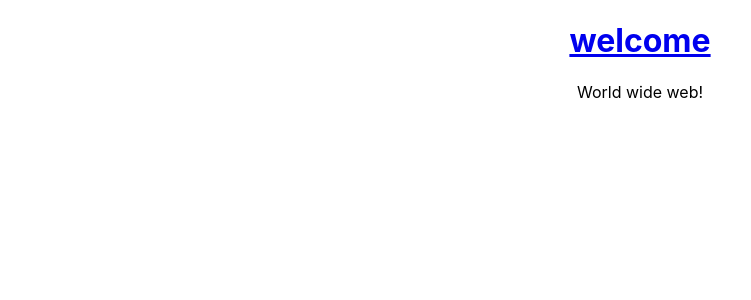
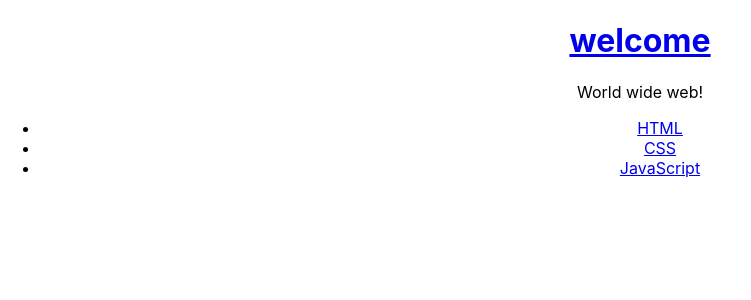
Before and after one commit to leesoeun98/function-react-project, a React (Create React App) app: page / in a window 1280 px wide. Shown: the top 300 px of the page, without its empty margins (0-751 px from the left). Built offline with nearby package versions, Linux system fonts and the light colour scheme.

Commit message:
Make Toc Components show all contents automatically

```diff
--- a/src/App.js
+++ b/src/App.js
@@ -16,6 +16,16 @@
   const subject={title: "welcome", sub: "World wide web!"}; //상단에, Subject에
   const welcome={title:"Hello React", desc:"Welcome to react world"}; //클릭시 하단에
   const [mode,setMode]=useState("read");
+  const [selected_content_id, setId]=useState(1);
+
+  const getReadContents=(contents)=>{
+    for(let i=0;i<contents.length;i++){
+      const data=contents[i];
+      if(data.id===selected_content_id){
+        return data;
+      }
+    }
+  }
 
   const onChangeMode=(e)=> {
     e.preventDefault();
@@ -33,6 +43,7 @@
       <Subject title={subject.title} sub={subject.sub}
       onChangeMode={onChangeMode}>
       </Subject>
+      <Toc contents={contents}></Toc>
       {_article}
     </div>
   );
--- a/src/components/Toc.js
+++ b/src/components/Toc.js
@@ -1,10 +1,21 @@
 import React,{useState} from 'react';
 
 
-function Toc(){
+function Toc(props){
+
+    const list=[];
+    const data=props.contents;
+    for(let i=0;i<data.length;i++){
+        list.push(
+        <li key={data[i].id}><a href={"#"+data[i].id}>{data[i].title}</a></li>
+        )
+    }
+
     return (
         <div>
-
+            <ul>
+                {list}
+            </ul>
         </div>
     );
 }
```
